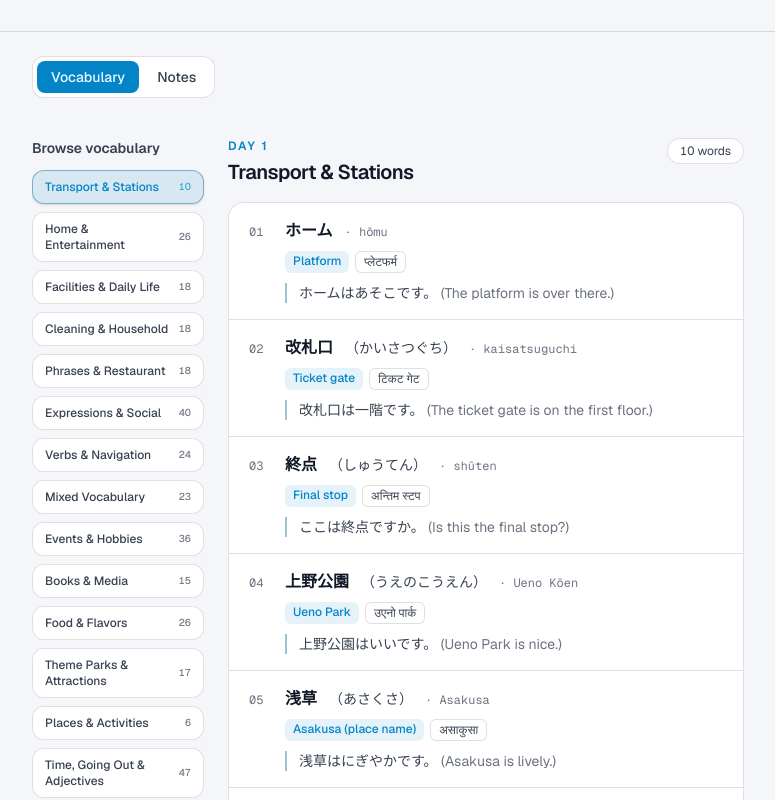
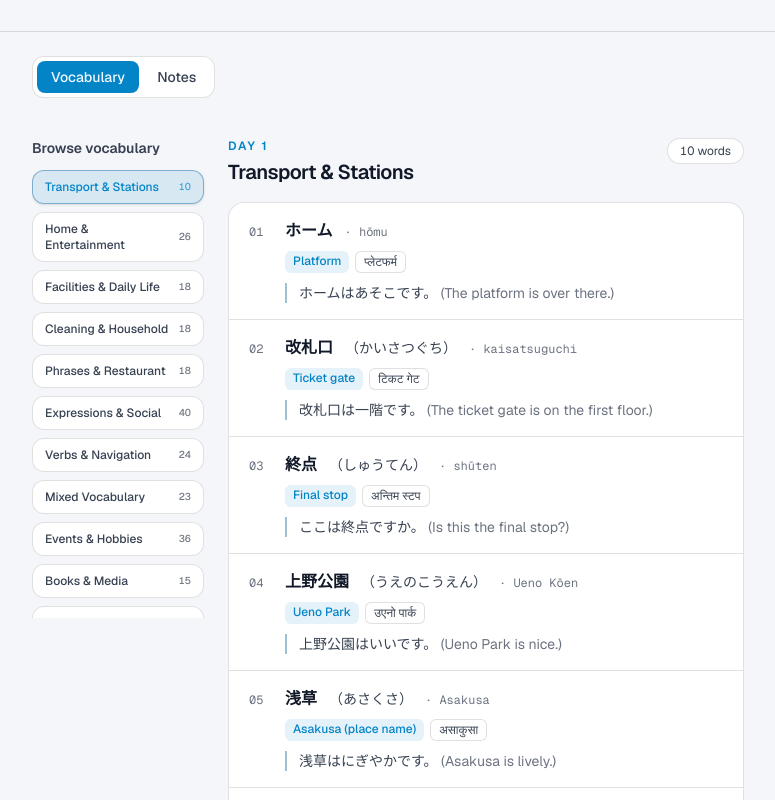
Before and after one commit to rznmgr630/learnwithrajan, a Next.js app: page /learn/duolingo in a window 1280 px wide. Shown: the part 380-1180 px from the top of the page, without its empty margins (248-1023 px from the left). Built offline with nearby package versions, Linux system fonts and the light colour scheme.

Commit message:
Keep vocabulary sidebar visible

```diff
--- a/components/learn/DuolingoPage.tsx
+++ b/components/learn/DuolingoPage.tsx
@@ -200,9 +200,9 @@ export function DuolingoPage() {
       {tab === "words" && (
       <div className="mx-auto max-w-3xl px-4 py-10 sm:px-6">
         <div className="grid min-w-0 gap-5 lg:grid-cols-[11rem_minmax(0,1fr)] lg:items-start">
-          <aside className="min-w-0 lg:sticky lg:top-20 lg:z-10 lg:self-start">
+          <aside className="min-w-0 lg:sticky lg:top-16 lg:z-10 lg:self-start">
             <p className="text-sm font-semibold text-[var(--muted)]">Browse vocabulary</p>
-            <div className="mt-3 flex w-full min-w-0 max-w-full gap-2 overflow-x-auto pb-1 lg:max-h-[calc(100vh-7.5rem)] lg:flex-col lg:overflow-y-auto lg:pr-1">
+            <div className="mt-3 flex w-full min-w-0 max-w-full gap-2 overflow-x-auto pb-1 lg:max-h-[min(28rem,calc(100vh-18rem))] lg:flex-col lg:overflow-y-auto lg:pr-1">
               {DUOLINGO_DAYS.map((day) => {
                 const isActive = activeDay === day.day;
                 return (
@@ -219,7 +219,7 @@ export function DuolingoPage() {
             </div>
           </aside>
 
-          <div id="vocabulary-content" className="min-w-0 scroll-mt-8 lg:sticky lg:top-20 lg:max-h-[calc(100vh-5.5rem)] lg:overflow-y-auto lg:scroll-smooth lg:pr-2 lg:scroll-mt-10">
+          <div id="vocabulary-content" className="min-w-0 scroll-mt-8 lg:pr-2 lg:scroll-mt-10">
             <div className="animate-[fade-in_200ms_ease-out]">
               <div className="flex flex-wrap items-start justify-between gap-3">
                 <div>
```
